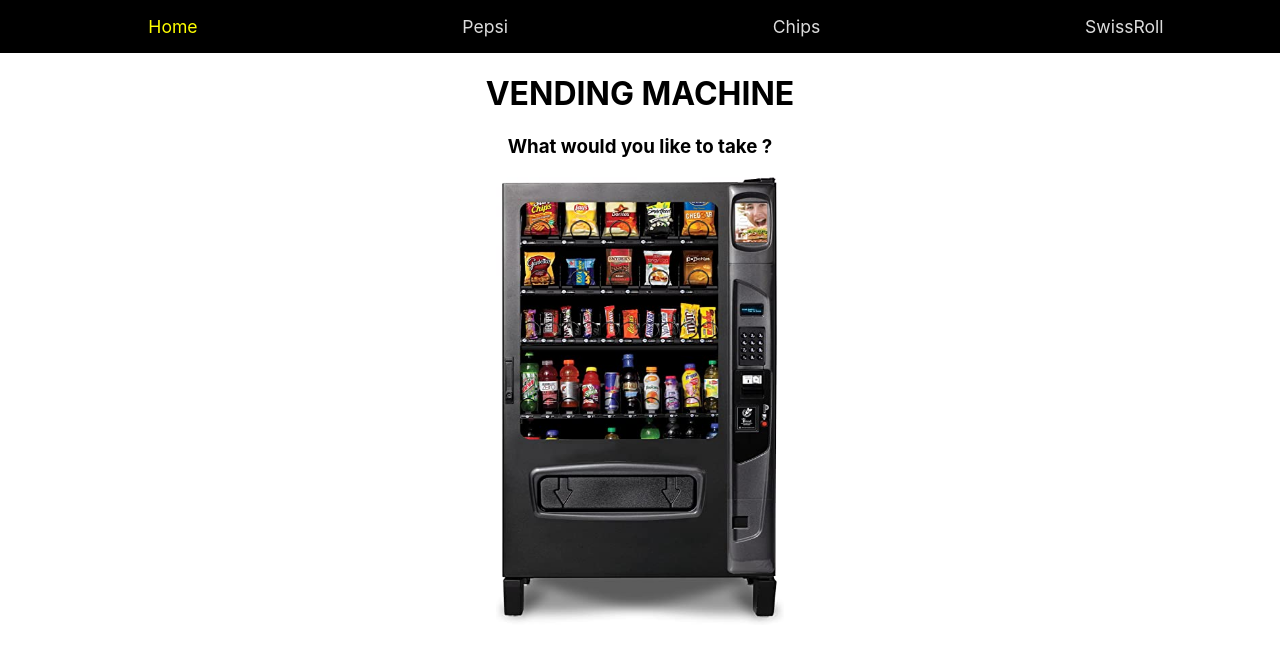
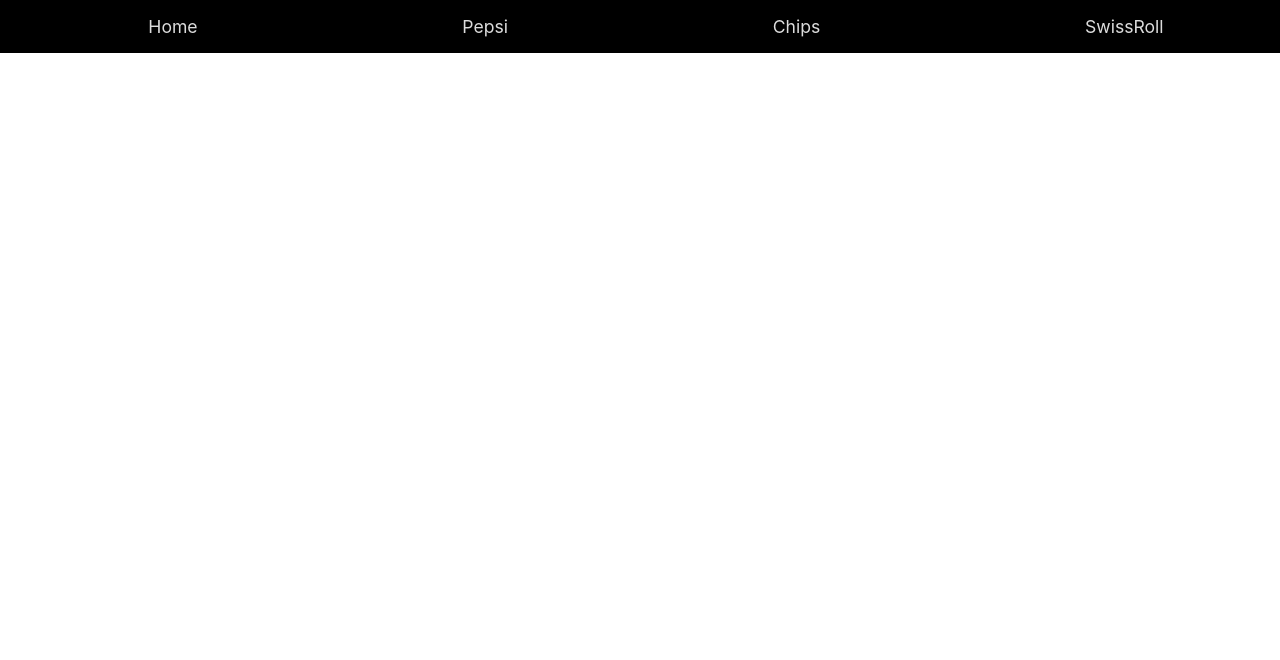
Before and after one commit to halakhellow/vending-machine, a React (Create React App) app: page / in a window 1280 px wide. Shown: the top 660 px of the page. Built offline with nearby package versions, Linux system fonts and the light colour scheme.

Commit message:
change homepage Route

```diff
--- a/src/App.js
+++ b/src/App.js
@@ -11,7 +11,7 @@
   return (
     <div className="App">
       <NavBar />
-      <Route exact path="/" component={VendingMachine} />
+      <Route exact path="/vending-machine" component={VendingMachine} />
       <Route exact path="/pepsi" component={Pepsi} />
       <Route exact path="/chips" component={Chips} />
       <Route exact path="/swiss-roll" component={SwissRoll} />
--- a/src/NavBar.js
+++ b/src/NavBar.js
@@ -6,7 +6,7 @@
   render() {
     return (
       <div className="NavBar">
-        <NavLink exact activeClassName="active" to="/">
+        <NavLink exact activeClassName="active" to="/vending-machine">
           Home
         </NavLink>
         <NavLink exact activeClassName="active" to="/pepsi">
```
